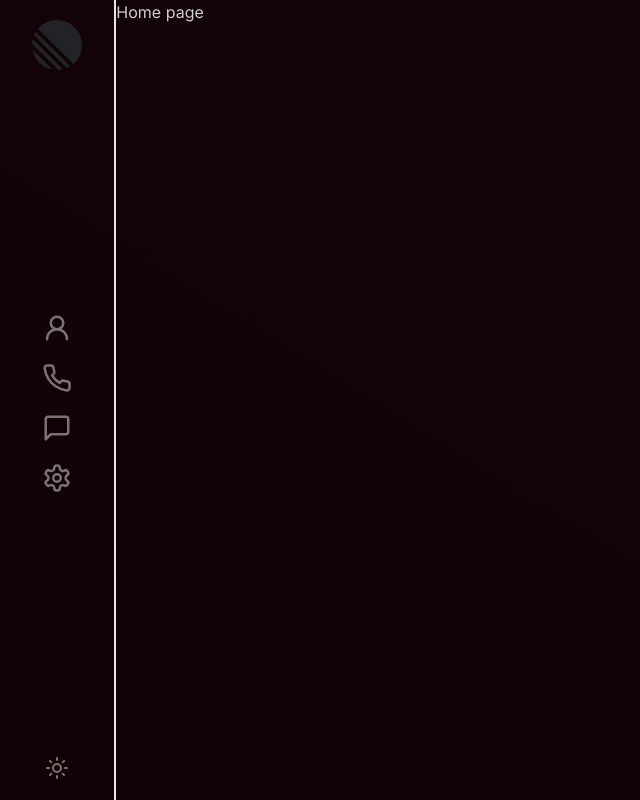
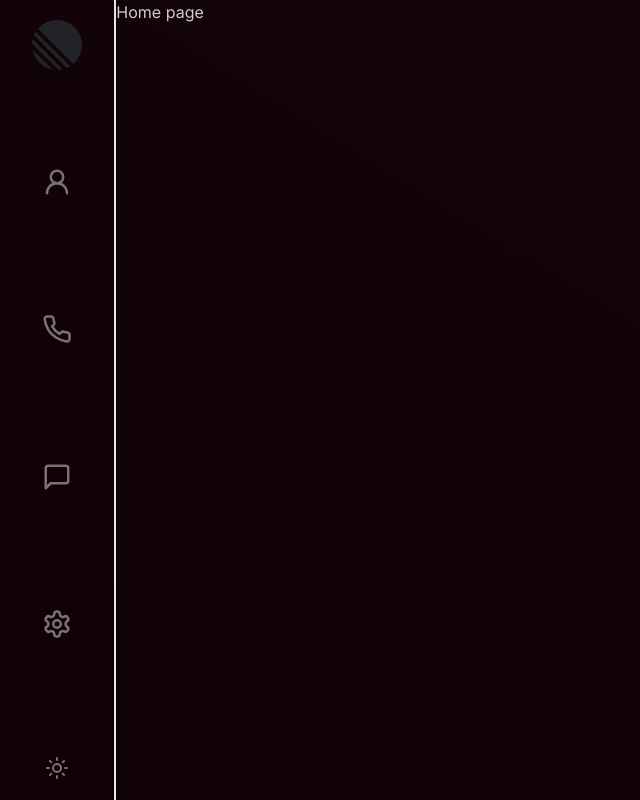
Before and after one commit to Genya10/friends-social-media, a Next.js app: page / in a window 1280 px wide. Shown: the whole page, without its empty margins (0-640 px from the left). Built offline with nearby package versions, Linux system fonts and the light colour scheme.

Commit message:
create sidebar.data.ts and install clsx

```diff
--- a/package.json
+++ b/package.json
@@ -9,6 +9,7 @@
     "lint": "next lint"
   },
   "dependencies": {
+    "clsx": "^2.1.1",
     "lucide-react": "^0.378.0",
     "next": "14.2.3",
     "react": "^18",
--- a/src/app/components/layout/LayoutClient.tsx
+++ b/src/app/components/layout/LayoutClient.tsx
@@ -1,5 +1,5 @@
 import type { PropsWithChildren } from 'react';
-import { Sidebar } from './Sidebar';
+import { Sidebar } from './sidebar/Sidebar';
 import cl from './LayoutClient.module.scss';
 
 export default function LayoutClient({children}:PropsWithChildren<unknown>){
--- a/src/app/components/layout/Sidebar.tsx
+++ b/src/app/components/layout/sidebar/Sidebar.tsx
@@ -4,12 +4,21 @@ import Image from "next/image";
 import { Sun, User2, Phone, MessageSquare, Settings } from "lucide-react";
 import cl from "./Sidebar.module.scss";
 import Link from "next/link";
+import { MENU } from "./sidebar.data";
+import clsx from "clsx";
 
 export function Sidebar() {
   return (
     <aside className={cl.sidebar}>
       <Image src="/linear-icon.svg" priority alt="image" width={50} height={50} />
-      <div>
+      {MENU.map(item=>(
+       <Link href={item.url} key={item.url}>
+        <item.icon size={30}/>
+       </Link>
+      ))
+    }
+
+      {/*<div>
         <Link href="/friends">
           <User2 size={30}/>
         </Link>
@@ -22,7 +31,7 @@ export function Sidebar() {
         <Link href="/settings">
           <Settings size={30}/>
         </Link>
-      </div>
+  </div>*/}
       <Sun />
     </aside>
   );
--- /dev/null
+++ b/src/app/components/layout/sidebar/sidebar.data.ts
@@ -0,0 +1,20 @@
+import { Sun, User2, Phone, MessageSquare, Settings } from "lucide-react";
+
+export const MENU = [
+    {
+        url:'friends',
+        icon: User2
+    },
+    {
+        url:'call',
+        icon: Phone
+    },
+    {
+        url:'chats',
+        icon: MessageSquare
+    },
+    {
+        url:'settings',
+        icon: Settings
+    },
+]
```
Also changed, not shown: src/app/components/layout/sidebar/Sidebar.module.scss (renamed from src/app/components/layout/Sidebar.module.scss), 1 other file (tests, documents, lock files or other folders).
